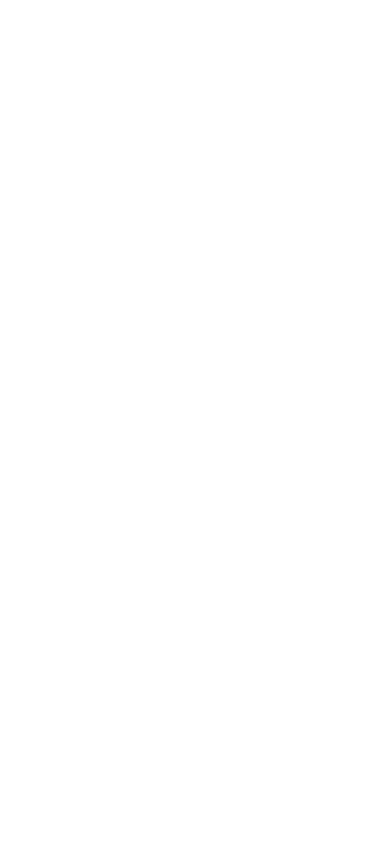
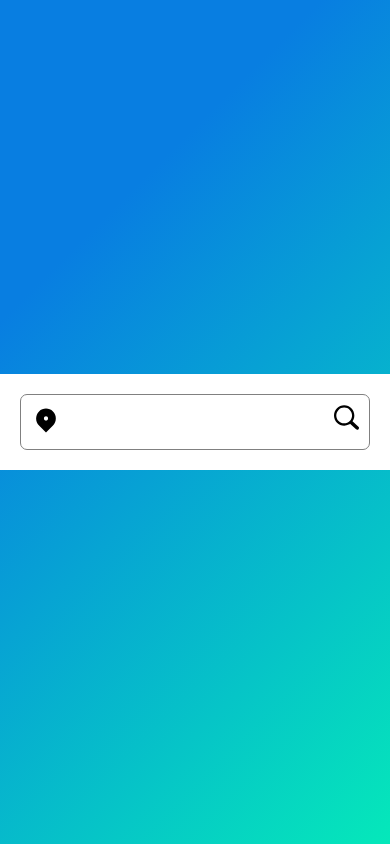
Before and after one commit to anoxco0/weatherapp, a React (Create React App) app: page / in a window 390 px wide. Built offline with nearby package versions, Linux system fonts and the light colour scheme.

Commit message:
responsive search bar added

```diff
--- a/src/App.css
+++ b/src/App.css
@@ -1,3 +1,14 @@
-.main{
+body {
+  top: 0;
+  left: 0;
+  bottom: 0;
+  right: 0;
+}
 
+.main {
+  background-image: linear-gradient(315deg, #05e8ba 0%, #087ee1 74%);
+  display: flex;
+  justify-content: center;
+  height: 100vh;
+  align-items: center;
 }
--- a/src/App.jsx
+++ b/src/App.jsx
@@ -1,9 +1,10 @@
 import './App.css';
+import { Home } from './components/Home';
 
 function App() {
   return (
     <div className='main'>
-
+      <Home/>
     </div>
   );
 }
--- a/src/components/Home.jsx
+++ b/src/components/Home.jsx
@@ -1,9 +1,43 @@
-
-export const Home = ()=>{
-
-    return (
+import "./home.css";
+export const Home = () => {
+  return (
+    <div className="App">
+      <div className="search_div">
         <div>
-
+          <div>
+            <svg
+              width="30px"
+              height="30px"
+              viewBox="0 0 24 24"
+              xmlns="http://www.w3.org/2000/svg"
+              aria-hidden="true"
+              focusable="false"
+            >
+              <path
+                d="M17.5834 5.16602C14.5001 2.08268 9.50008 2.08268 6.41675 5.16602C3.33341 8.24935 3.33341 13.3327 6.41675 16.416L12.0001 21.9993L17.5834 16.3327C20.6667 13.3327 20.6667 8.24935 17.5834 5.16602ZM12.0001 12.416C11.0834 12.416 10.3334 11.666 10.3334 10.7493C10.3334 9.83268 11.0834 9.08268 12.0001 9.08268C12.9167 9.08268 13.6667 9.83268 13.6667 10.7493C13.6667 11.666 12.9167 12.416 12.0001 12.416Z"
+                fill="#000000"
+              ></path>
+            </svg>
+          </div>
+          <input type="text" />
         </div>
-    )
-}
+        <div>
+          <svg
+            version="1.1"
+            id="Layer_1"
+            x="0px"
+            y="0px"
+            width="25px"
+            height="25px"
+            viewBox="0 0 122.879 119.799"
+            enableBackground="new 0 0 122.879 119.799"
+          >
+            <g>
+              <path d="M49.988,0h0.016v0.007C63.803,0.011,76.298,5.608,85.34,14.652c9.027,9.031,14.619,21.515,14.628,35.303h0.007v0.033v0.04 h-0.007c-0.005,5.557-0.917,10.905-2.594,15.892c-0.281,0.837-0.575,1.641-0.877,2.409v0.007c-1.446,3.66-3.315,7.12-5.547,10.307 l29.082,26.139l0.018,0.016l0.157,0.146l0.011,0.011c1.642,1.563,2.536,3.656,2.649,5.78c0.11,2.1-0.543,4.248-1.979,5.971 l-0.011,0.016l-0.175,0.203l-0.035,0.035l-0.146,0.16l-0.016,0.021c-1.565,1.642-3.654,2.534-5.78,2.646 c-2.097,0.111-4.247-0.54-5.971-1.978l-0.015-0.011l-0.204-0.175l-0.029-0.024L78.761,90.865c-0.88,0.62-1.778,1.209-2.687,1.765 c-1.233,0.755-2.51,1.466-3.813,2.115c-6.699,3.342-14.269,5.222-22.272,5.222v0.007h-0.016v-0.007 c-13.799-0.004-26.296-5.601-35.338-14.645C5.605,76.291,0.016,63.805,0.007,50.021H0v-0.033v-0.016h0.007 c0.004-13.799,5.601-26.296,14.645-35.338C23.683,5.608,36.167,0.016,49.955,0.007V0H49.988L49.988,0z M50.004,11.21v0.007h-0.016 h-0.033V11.21c-10.686,0.007-20.372,4.35-27.384,11.359C15.56,29.578,11.213,39.274,11.21,49.973h0.007v0.016v0.033H11.21 c0.007,10.686,4.347,20.367,11.359,27.381c7.009,7.012,16.705,11.359,27.403,11.361v-0.007h0.016h0.033v0.007 c10.686-0.007,20.368-4.348,27.382-11.359c7.011-7.009,11.358-16.702,11.36-27.4h-0.006v-0.016v-0.033h0.006 c-0.006-10.686-4.35-20.372-11.358-27.384C70.396,15.56,60.703,11.213,50.004,11.21L50.004,11.21z" />
+            </g>
+          </svg>
+        </div>
+      </div>
+    </div>
+  );
+};
--- a/src/components/home.css
+++ b/src/components/home.css
@@ -1,3 +1,41 @@
 .App{
+    width: 40%;
+    border: 5px solid rgba(128, 128, 128, 0.525);
+    padding: 20px;
+    border-radius: 30px;
+    background-color: white;
+ }
+ .search_div{
+   display: flex;
+   justify-content: space-between;
+   padding: 10px;
+   border: 1px solid gray;
+   border-radius: 7px;
+ }
+ .search_div>div:first-child{
+   display: flex;
+ }
+ .search_div input{
+   border: transparent;
+   outline: transparent;
+   font-size: 16px;
+   width: 100%;
+ }
 
-}
+ @media only screen and (max-Width:1200px){
+    .App{
+      width: 60%;
+    }
+  }
+  @media only screen and (max-Width:850px){
+    .App{
+      width: 80%;
+    }
+  }
+  @media only screen and (max-Width:600px){
+    .App{
+      width: calc(100% - 40px);
+      border: transparent;
+      border-radius: 0;
+    }
+  }
```
